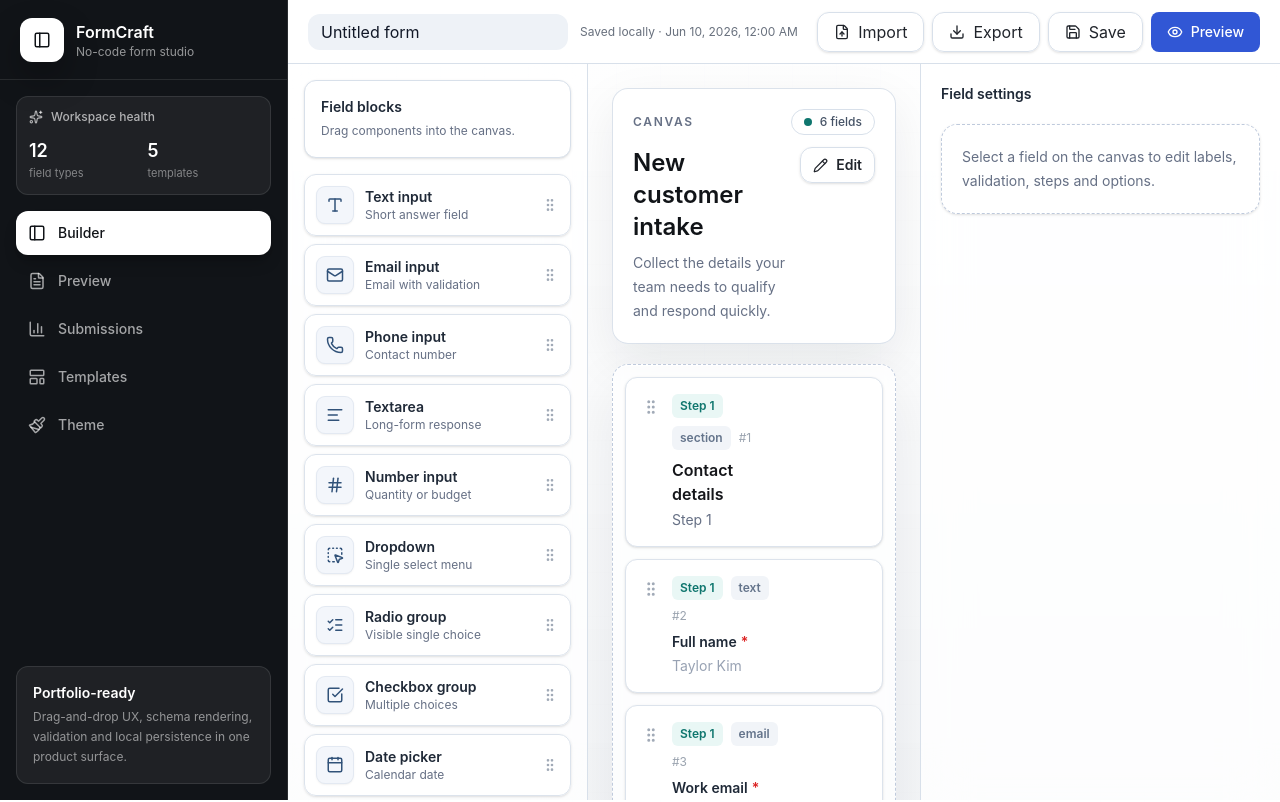
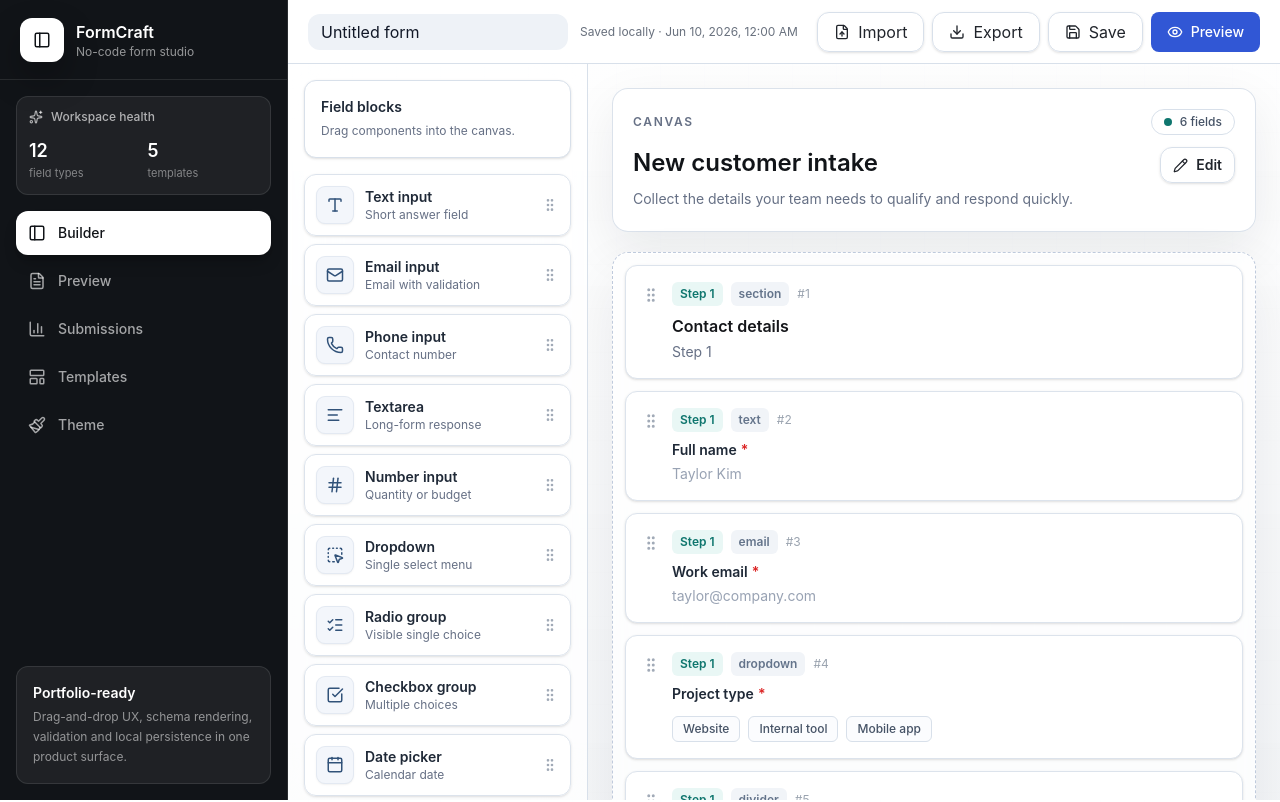
Before and after one commit to OmKhandale05/formcraft, a Next.js app: page /builder in a window 1280 px wide. Shown: the top 802 px of the page. Built offline with nearby package versions, Linux system fonts and the light colour scheme.

Commit message:
style(builder): expand canvas workspace

```diff
--- a/src/app/builder/page.tsx
+++ b/src/app/builder/page.tsx
@@ -163,12 +163,12 @@ export default function BuilderPage() {
               </Link>
             </div>
           </header>
-          <div className="grid min-h-0 flex-1 grid-cols-1 lg:grid-cols-[300px_minmax(0,1fr)_360px]">
+          <div className="grid min-h-0 flex-1 grid-cols-1 lg:grid-cols-[300px_minmax(0,1fr)] 2xl:grid-cols-[300px_minmax(0,1fr)_320px]">
             <div className="hidden min-h-0 lg:block">
               <FieldSidebar />
             </div>
             <BuilderCanvas />
-            <div className="hidden min-h-0 xl:block">
+            <div className="hidden min-h-0 2xl:block">
               <FieldSettingsPanel />
             </div>
           </div>
--- a/src/components/builder/canvas.tsx
+++ b/src/components/builder/canvas.tsx
@@ -19,7 +19,7 @@ export function BuilderCanvas() {
 
   return (
     <div className="formcraft-scrollbar h-full overflow-y-auto p-4 sm:p-6">
-      <div className="mx-auto max-w-3xl">
+      <div className="mx-auto max-w-6xl">
         <div className="soft-panel mb-5 rounded-2xl p-5">
           <div className="mb-3 flex flex-wrap items-center justify-between gap-3">
             <p className="text-xs font-semibold uppercase tracking-[0.14em] text-[#667085]">Canvas</p>
```
